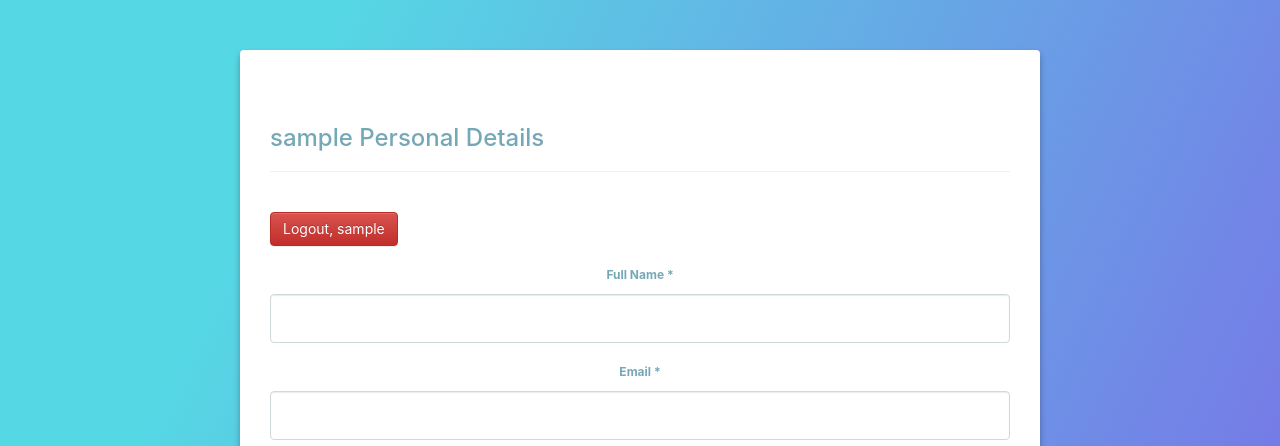
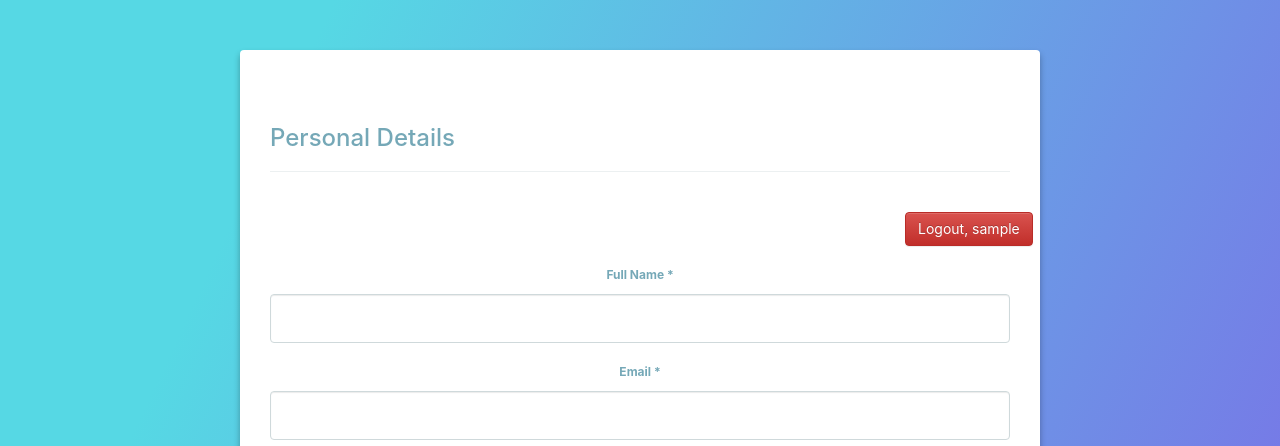
Before and after one commit to sam505/Portfolio, a Django app: page /create in a window 1280 px wide. Shown: the top 446 px of the page. Run offline with Django 4.2, Linux system fonts and the light colour scheme; the visitor is signed in with stand-in values (Sample User, id 1).

Commit message:
Update logout button

```diff
--- a/templates/user_interface/create.html
+++ b/templates/user_interface/create.html
@@ -17,23 +17,23 @@
   <script src="https://cdn.jsdelivr.net/npm/bootstrap@3.3.7/dist/js/bootstrap.min.js"
     integrity="sha384-Tc5IQib027qvyjSMfHjOMaLkfuWVxZxUPnCJA7l2mCWNIpG9mGCD8wGNIcPD7Txa"
     crossorigin="anonymous"></script>
-    <link rel="stylesheet" href="{% static 'createForm/style.css' %}">
+  <link rel="stylesheet" href="{% static 'createForm/style.css' %}">
   <title>Personal Details</title>
 </head>
 
 <body>
+
   <div id="app">
 
-    <!-- <form class="vue-form" @submit.prevent="submit"> -->
     <form class="vue-form" method="POST">
       {% csrf_token %}
       <fieldset>
-        <legend>
-          <h3> {{ user }} Personal Details </h3>
-        </legend>
-        <div style="margin-left: auto; margin-right: 2%;">
+        <div style="margin-left: auto; margin-right: 2%; padding: 0 0 0 635px;">
           <a href="{% url 'logout' %}" class="btn btn-danger"> Logout, {{ user }}</a>
         </div>
+        <legend>
+          <h3> Personal Details </h3>
+        </legend>
         <!-------------------------------- Intro --------------------------------->
         <div>
           <label class="label" for="name">Full Name *</label>
```
